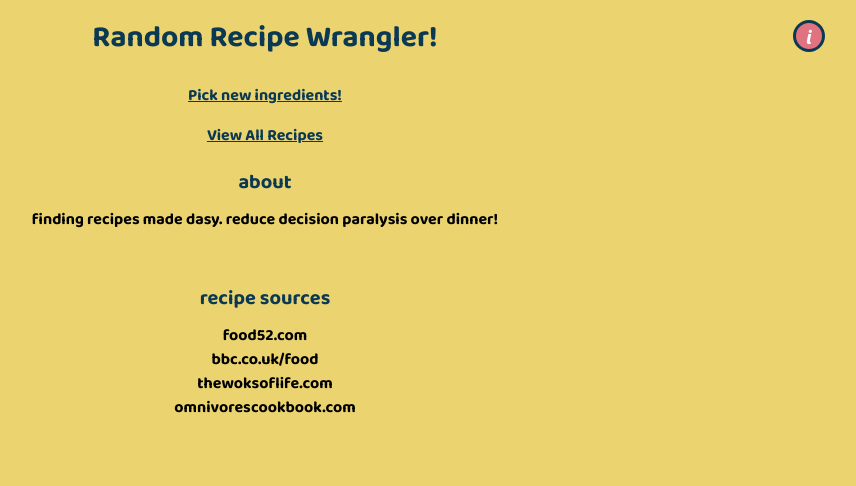
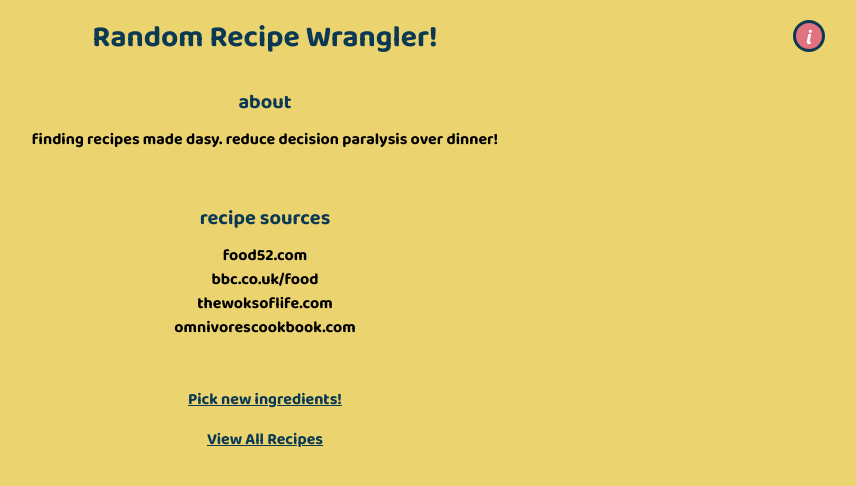
Before and after one commit to audrow/random-recipe-app, a React (Create React App) app: page /about in a window 1280 px wide. Shown: the top 486 px of the page, without its empty margins (375-1231 px from the left). Built offline with nearby package versions, Linux system fonts and the light colour scheme.

Commit message:
move nav to bottom of page

```diff
--- a/src/components/Layout.tsx
+++ b/src/components/Layout.tsx
@@ -2,17 +2,20 @@ import * as React from 'react'
 import { Link } from 'react-router-dom'
 import Nav from './Nav'
 
-export default function Layout ({ children, isHideNav }: {children: any, isHideNav?: boolean}) {
+export default function Layout({ children, isHideNav }: { children: any, isHideNav?: boolean }) {
   return (
     <div className="bg-yellow min-h-screen">
+      <div>
         <div>
           <h1 className="font-baloo text-3xl text-center p-5 text-navy">Random Recipe Wrangler!</h1>
         </div>
         <Link to="/about">
-                <button className="icon font-lobster text-white text-xl bg-pink border-3 border-navy rounded-full w-8 h-8 align-text-top absolute top-5 right-20">i</button>
+          <button className="icon font-lobster text-white text-xl bg-pink border-3 border-navy
+                rounded-full w-8 h-8 align-text-top absolute top-5 right-20">i</button>
         </Link>
+        {children}
         {!isHideNav && <Nav />}
-            {children}
+      </div>
     </div>
   )
 }
```
Lines whose indentation alone changed are shown as unchanged.
